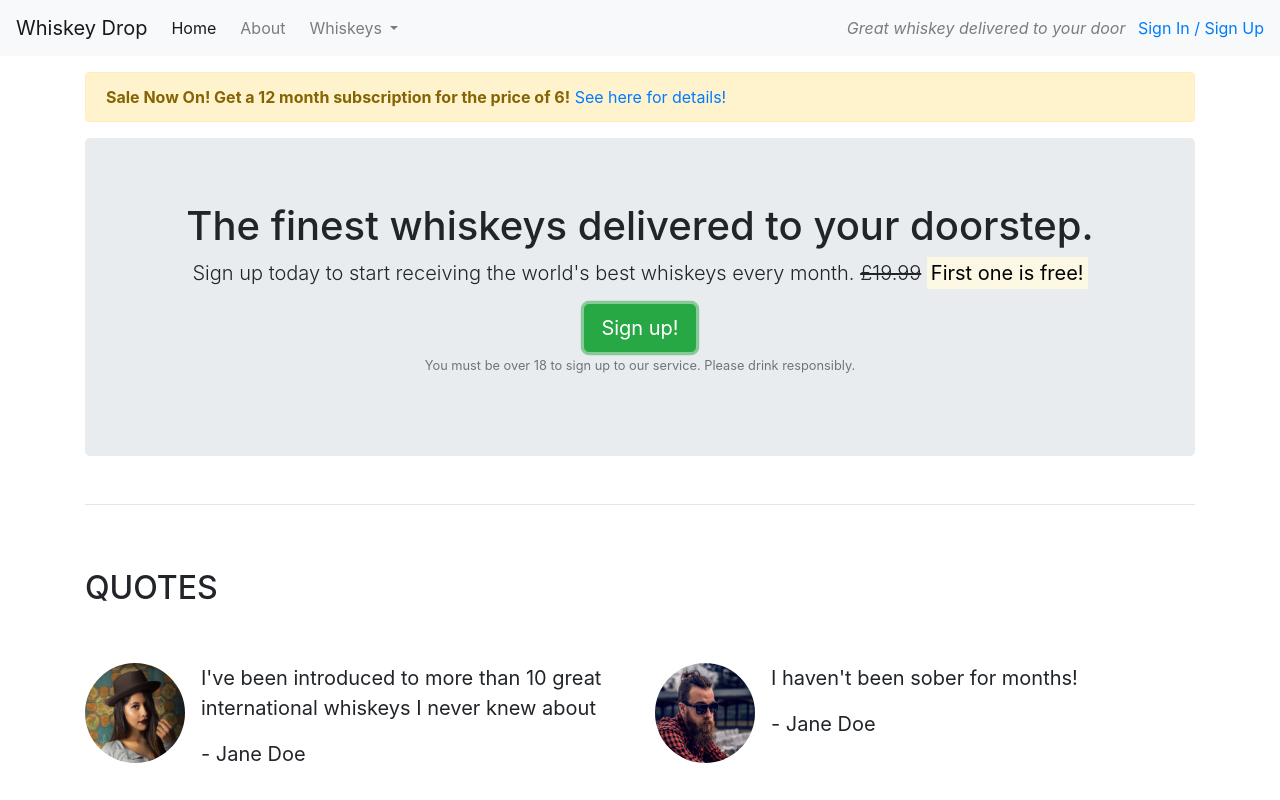
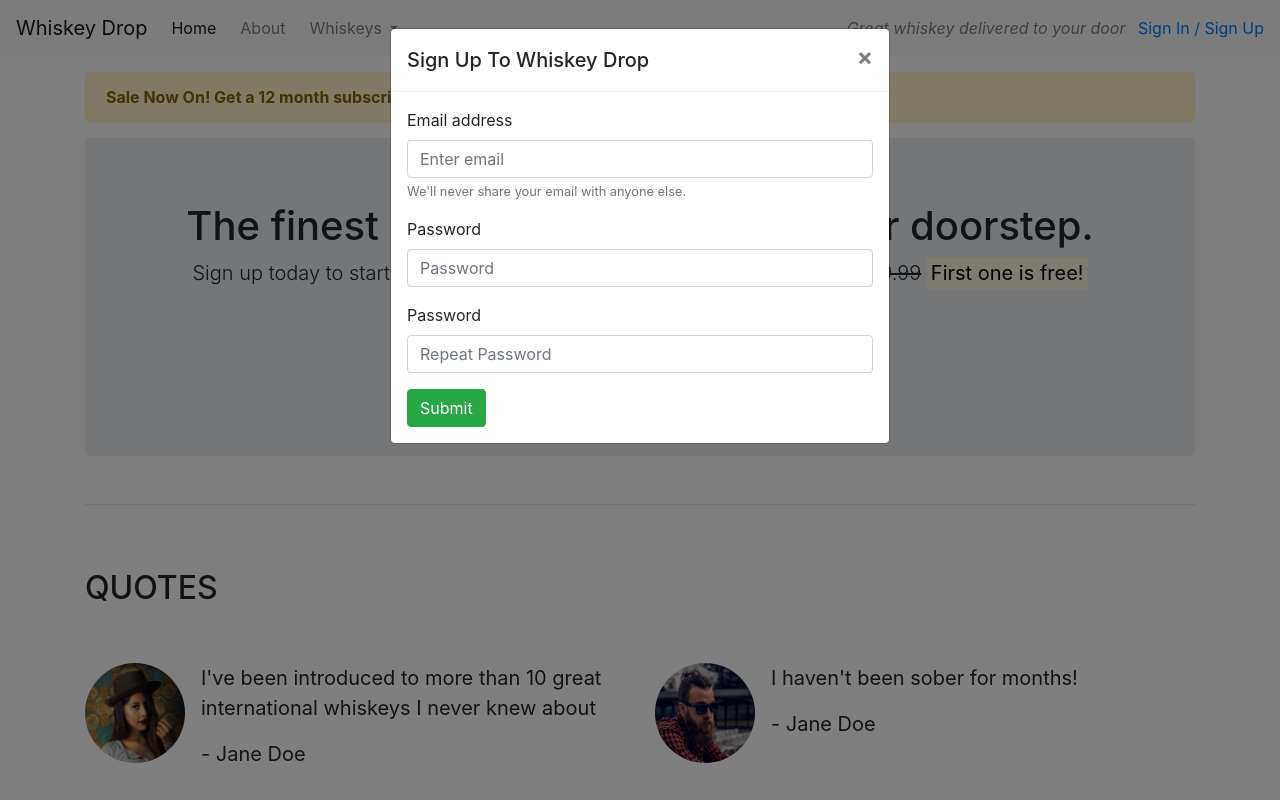
Before and after one commit to MarkDennisUK/bootcamp, a plain HTML site: page index.html in a window 1280 px wide. Both pictures are taken after a click on the button "Sign up!". Shown: the top 800 px of the page. Drawn offline with nearby package versions, Linux system fonts and the light colour scheme.

Commit message:
Added modal with javascript

```diff
--- a/index.html
+++ b/index.html
@@ -65,7 +65,7 @@
 					<h1>The finest whiskeys delivered to your doorstep.</h1>
 					<p class="lead">Sign up today to start receiving the world's best whiskeys every month.
 						<s class="d-none d-sm-inline">£19.99</s> <strong><mark>First one is free!</mark></strong></p>
-					<button class="btn btn-success btn-lg">Sign up!</button>
+					<button class="btn btn-success btn-lg" data-toggle="modal" data-target="#signupmodal">Sign up!</button>
 					<p class="text-muted">
 						<small>You must be over 18 to sign up to our service. Please drink responsibly.</small></p>
 				</section>
@@ -155,8 +155,40 @@
 			</div>
 		</section>
 		<!--features-->
+	</article>
 
-	</article>
+	<div class="modal" tabindex="-1" role="dialog" id="signupmodal">
+		<div class="modal-dialog" role="document">
+			<div class="modal-content">
+				<div class="modal-header">
+					<h5 class="modal-title">Sign Up To Whiskey Drop</h5>
+					<button type="button" class="close" data-dismiss="modal" aria-label="Close">
+          <span aria-hidden="true">&times;</span>
+        </button>
+				</div>
+				<div class="modal-body">
+					<form>
+						<div class="form-group">
+							<label for="exampleInputEmail1">Email address</label>
+							<input type="email" class="form-control" id="exampleInputEmail1" aria-describedby="emailHelp" placeholder="Enter email">
+							<small id="emailHelp" class="form-text text-muted">We'll never share your email with anyone else.</small>
+						</div>
+						<div class="form-group">
+							<label for="password">Password</label>
+							<input type="password" class="form-control" id="password" placeholder="Password">
+                        </div>
+                        <div class="form-group">
+							<label for="repeatPassword">Password</label>
+							<input type="password" class="form-control" id="repeatPassword" placeholder="Repeat Password">
+                        </div>
+
+							<button type="submit" class="btn btn-success">Submit</button>
+					</form>
+				</div>
+			</div>
+		</div>
+	</div>
+
 	<script src="https://code.jquery.com/jquery-3.3.1.slim.min.js"
 		integrity="sha384-q8i/X+965DzO0rT7abK41JStQIAqVgRVzpbzo5smXKp4YfRvH+8abtTE1Pi6jizo" crossorigin="anonymous">
 	</script>
```
